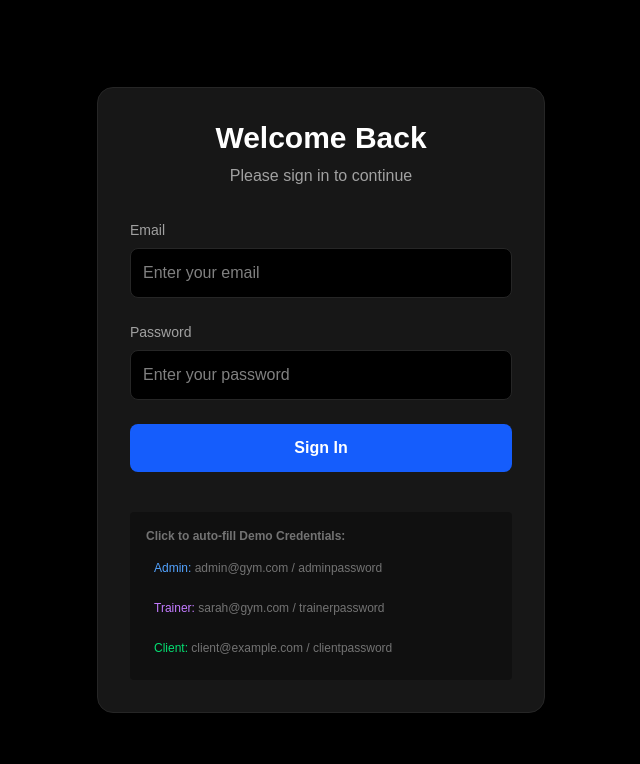
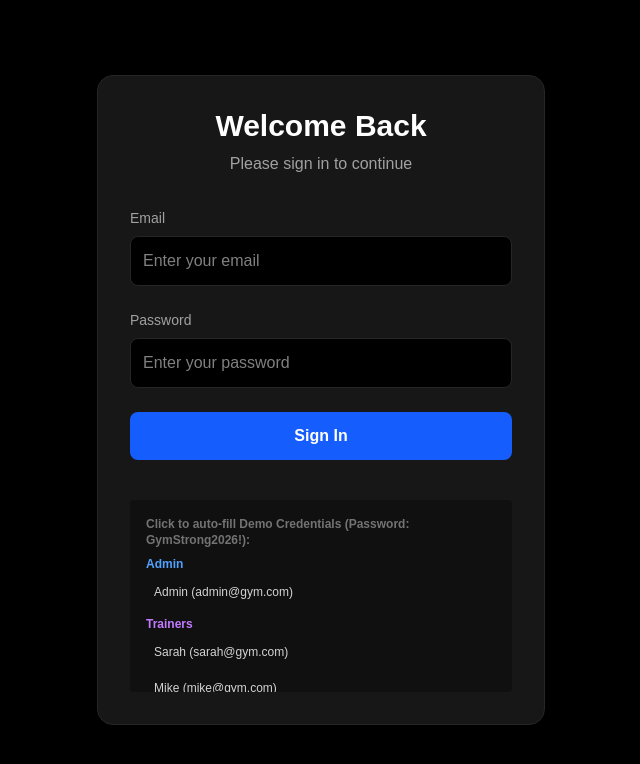
Before and after one commit to yigalul/gym_appointment, a Next.js app in the folder frontend/: page /login in a window 1280 px wide. Shown: the top 764 px of the page, without its empty margins (319-959 px from the left). Built offline with nearby package versions, Linux system fonts and the light colour scheme; no server answers.

Commit message:
feat: Add easy login buttons and reset user passwords

```diff
--- a/frontend/app/login/page.tsx
+++ b/frontend/app/login/page.tsx
@@ -32,9 +32,9 @@ export default function LoginPage() {
         if (user) {
             // For simplicity in this demo, we accept the correct password OR just the user existence if no password provided in UI logic before
             // checking basic hardcoded passwords for the demo roles:
-            const isValid = (user.role === 'admin' && password === 'adminpassword') ||
-                (user.role === 'trainer' && password === 'trainerpassword') ||
-                (user.role === 'client' && (password === 'clientpassword' || password === 'password123' || password === 'GymStrong2026!'));
+            // In a real app, strict server-side validation.
+            // For this demo, we can just check against the universal strong password
+            const isValid = password === 'GymStrong2026!';
 
             if (isValid) {
                 loginUser(user);
@@ -100,29 +100,41 @@ export default function LoginPage() {
                         Sign In
                     </button>
 
-                    <div className="mt-4 p-4 bg-neutral-950/50 rounded text-xs text-neutral-500 space-y-2">
-                        <p className="font-semibold mb-2">Click to auto-fill Demo Credentials:</p>
-                        <button
-                            type="button"
-                            onClick={() => { setEmail('admin@gym.com'); setPassword('adminpassword'); }}
-                            className="block w-full text-left p-2 hover:bg-neutral-800 rounded transition-colors"
-                        >
-                            <span className="text-blue-400">Admin:</span> admin@gym.com / adminpassword
-                        </button>
-                        <button
-                            type="button"
-                            onClick={() => { setEmail('sarah@gym.com'); setPassword('trainerpassword'); }}
-                            className="block w-full text-left p-2 hover:bg-neutral-800 rounded transition-colors"
-                        >
-                            <span className="text-purple-400">Trainer:</span> sarah@gym.com / trainerpassword
-                        </button>
-                        <button
-                            type="button"
-                            onClick={() => { setEmail('client@example.com'); setPassword('clientpassword'); }}
-                            className="block w-full text-left p-2 hover:bg-neutral-800 rounded transition-colors"
-                        >
-                            <span className="text-green-400">Client:</span> client@example.com / clientpassword
-                        </button>
+                    <div className="mt-4 p-4 bg-neutral-950/50 rounded text-xs text-neutral-500 space-y-2 max-h-48 overflow-y-auto">
+                        <p className="font-semibold mb-2">Click to auto-fill Demo Credentials (Password: GymStrong2026!):</p>
+
+                        <div className="space-y-1">
+                            <p className="text-blue-400 font-bold">Admin</p>
+                            <button type="button" onClick={() => { setEmail('admin@gym.com'); setPassword('GymStrong2026!'); }} className="block w-full text-left p-2 hover:bg-neutral-800 rounded transition-colors text-neutral-300">
+                                Admin (admin@gym.com)
+                            </button>
+                        </div>
+
+                        <div className="space-y-1">
+                            <p className="text-purple-400 font-bold">Trainers</p>
+                            <button type="button" onClick={() => { setEmail('sarah@gym.com'); setPassword('GymStrong2026!'); }} className="block w-full text-left p-2 hover:bg-neutral-800 rounded transition-colors text-neutral-300">
+                                Sarah (sarah@gym.com)
+                            </button>
+                            <button type="button" onClick={() => { setEmail('mike@gym.com'); setPassword('GymStrong2026!'); }} className="block w-full text-left p-2 hover:bg-neutral-800 rounded transition-colors text-neutral-300">
+                                Mike (mike@gym.com)
+                            </button>
+                        </div>
+
+                        <div className="space-y-1">
+                            <p className="text-green-400 font-bold">Clients</p>
+                            <button type="button" onClick={() => { setEmail('client@example.com'); setPassword('GymStrong2026!'); }} className="block w-full text-left p-2 hover:bg-neutral-800 rounded transition-colors text-neutral-300">
+                                Demo Client (client@example.com)
+                            </button>
+                            <button type="button" onClick={() => { setEmail('alice@gym.com'); setPassword('GymStrong2026!'); }} className="block w-full text-left p-2 hover:bg-neutral-800 rounded transition-colors text-neutral-300">
+                                Alice (alice@gym.com)
+                            </button>
+                            <button type="button" onClick={() => { setEmail('bob@gym.com'); setPassword('GymStrong2026!'); }} className="block w-full text-left p-2 hover:bg-neutral-800 rounded transition-colors text-neutral-300">
+                                Bob (bob@gym.com)
+                            </button>
+                            <button type="button" onClick={() => { setEmail('charlie@gym.com'); setPassword('GymStrong2026!'); }} className="block w-full text-left p-2 hover:bg-neutral-800 rounded transition-colors text-neutral-300">
+                                Charlie (charlie@gym.com)
+                            </button>
+                        </div>
                     </div>
                 </form>
             </div>
```
Also changed, not shown: 1 other file (tests, documents, lock files or other folders).
